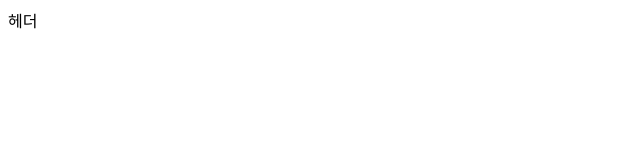
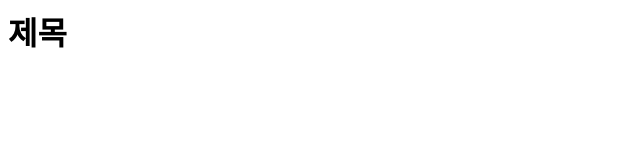
Before and after one commit to gudrmsglgl/opentutorials_git_egoing, a plain HTML site: page index.html in a window 1280 px wide. Shown: the whole page, without its empty margins (0-640 px from the left). Drawn offline with Linux system fonts and the light colour scheme.

Commit message:
<h1>제목 추가

```diff
--- a/index.html
+++ b/index.html
@@ -1,6 +1,3 @@
 <html>
-	<body>
-		<header>헤더</header>
-	</body>
-
+<h1>제목</h1>
 </html>
```
